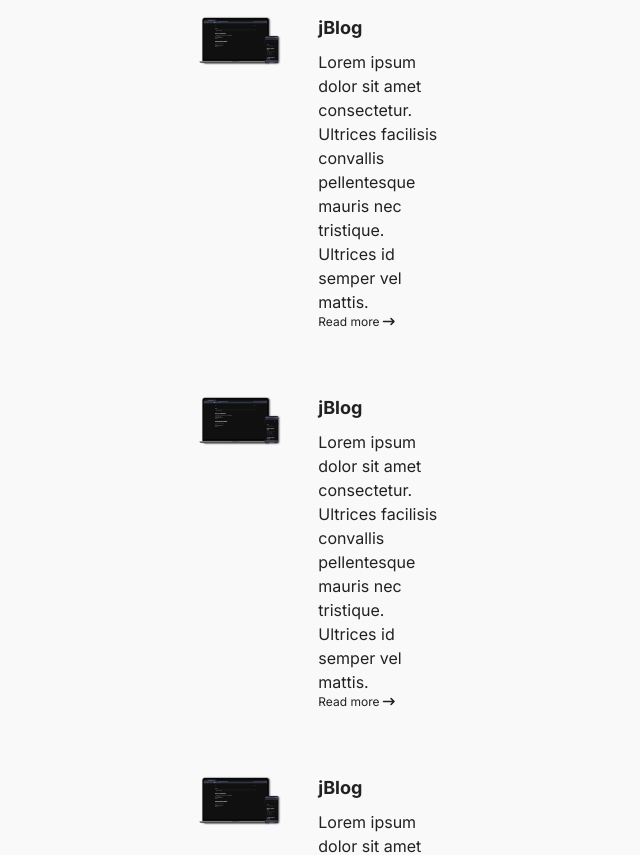
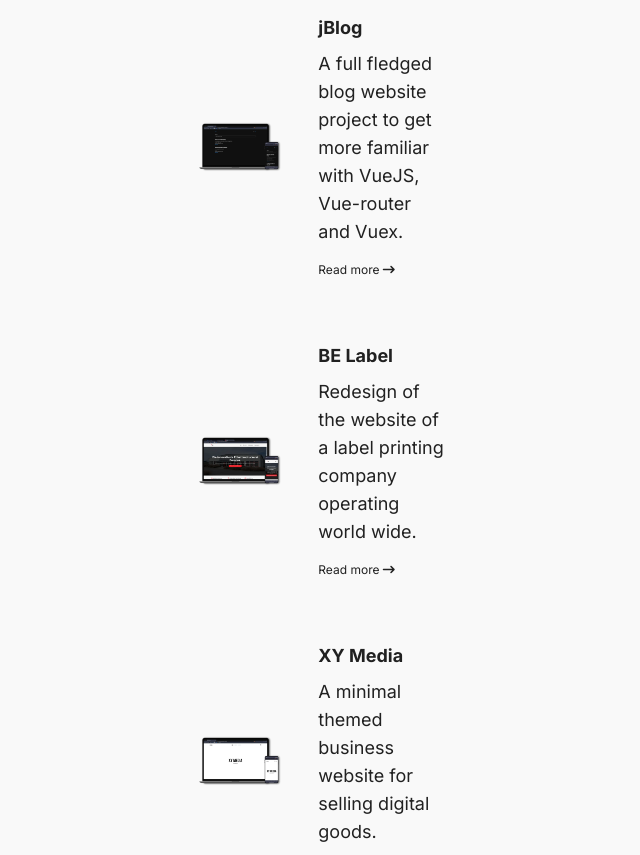
Before and after one commit to Lone1106/clean-portfolio, a Vue app: page /home in a window 1280 px wide. Shown: the part 1540-2395 px from the top of the page, without its empty margins (306-946 px from the left). Built offline with nearby package versions, Linux system fonts and the light colour scheme.

Commit message:
added basuc store data for projcts and started consuming it on the landing page

```diff
--- a/src/components/landing/AboveFolds.vue
+++ b/src/components/landing/AboveFolds.vue
@@ -1,6 +1,6 @@
 <template>
 	<section class="w-full">
-		<figure class="py-36 flex flex-col gap-12">
+		<figure class="py-8 md:py-36 flex flex-col gap-12">
 			<div>
 				<h1
 					class="text-4xl md:text-5xl leading-[1.15] md:leading-[1.15] font-bold mb-4"
--- a/src/components/landing/ProjectItem.vue
+++ b/src/components/landing/ProjectItem.vue
@@ -1,26 +1,35 @@
 <template>
-	<figure class="flex items-strech justify-between w-full">
-		<div class="w-2/4">
-			<img :src="Dummy" alt="dummy image" class="-translate-x-8" />
+	<figure
+		class="flex flex-col md:flex-row items-center justify-between w-full"
+	>
+		<div class="w-full mb-4 md:mb-0 md:w-2/4">
+			<img :src="image" :alt="alt" class="-translate-x-8" />
 		</div>
 
-		<div class="w-2/3 flex flex-col justify-between">
-			<div>
-				<h4 class="text-lg font-bold mb-2">jBlog</h4>
-				<p>
-					Lorem ipsum dolor sit amet consectetur. Ultrices facilisis
-					convallis pellentesque mauris nec tristique. Ultrices id semper
-					vel mattis.
+		<div class="w-full md:w-2/3 flex flex-col justify-between">
+			<div class="mb-4">
+				<h4 class="text-lg font-bold mb-2">{{ title }}</h4>
+				<p class="text-base md:text-lg">
+					{{ shortDescr }}
 				</p>
 			</div>
 
-			<a href="" class="text-xs"
+			<router-link :to="link" class="text-xs"
 				>Read more <i class="fa-solid fa-arrow-right-long"></i
-			></a>
+			></router-link>
 		</div>
 	</figure>
 </template>
 
 <script setup>
-	import Dummy from "../../assets/jBlog.webp";
+	const props = defineProps([
+		"id",
+		"slug",
+		"title",
+		"shortDescr",
+		"image",
+		"alt",
+	]);
+
+	const link = `/project/${props.slug}`;
 </script>
--- a/src/components/landing/Projects.vue
+++ b/src/components/landing/Projects.vue
@@ -2,13 +2,23 @@
 	<section class="py-12" id="projects">
 		<h2 class="font-bold text-4xl mb-10">My recent projects</h2>
 		<div class="flex flex-col gap-16">
-			<project-item></project-item>
-			<project-item></project-item>
-			<project-item></project-item>
+			<project-item
+				v-for="p in projects"
+				:title="p.title"
+				:shortDescr="p.shortDescr"
+				:image="p.image"
+				:alt="p.altText"
+				:slug="p.slug"
+			></project-item>
 		</div>
 	</section>
 </template>
 
 <script setup>
+	import { useStore } from "vuex";
 	import ProjectItem from "./ProjectItem.vue";
+
+	const store = useStore();
+
+	const projects = store.getters["projects/getAllProjects"];
 </script>
--- a/src/components/layout/TheHeader.vue
+++ b/src/components/layout/TheHeader.vue
@@ -1,10 +1,14 @@
 <template>
 	<header class="w-full flex items-center justify-between py-8">
 		<div>
+			<router-link to="/">
 				<img :src="Logo" alt="RJ Logo" class="w-6" />
+			</router-link>
 		</div>
+
+		<div class="flex justify-end items-center gap-6">
 			<div class="hidden lg:block">
-			<ul class="flex justify-end items-center gap-4 text-dark">
+				<ul class="flex justify-end items-center gap-4">
 					<li>
 						<router-link to="/">Home</router-link>
 					</li>
@@ -16,8 +20,17 @@
 					</li>
 				</ul>
 			</div>
+
+			<div class="cursor-pointer">
+				<i class="fa-solid fa-moon fa-lg"></i>
+				<!-- <i class="fa-solid fa-sun fa-lg"></i> -->
+			</div>
+
 			<div class="block lg:hidden cursor-pointer">
-			<i class="fa-solid text-dark fa-bars-staggered fa-xl rotate-180"></i>
+				<i
+					class="fa-solid text-dark fa-bars-staggered fa-xl rotate-180"
+				></i>
+			</div>
 		</div>
 	</header>
 </template>
--- a/src/components/notFound/NotFound.vue
+++ b/src/components/notFound/NotFound.vue
@@ -1 +1,18 @@
-<template>Page not found</template>
+<template>
+	<section
+		class="h-[75vh] py-12 flex flex-col text-center justify-center items-center"
+	>
+		<h2 class="font-bold text-4xl mb-10">
+			Seems like this page doesnt exist.
+		</h2>
+		<h4 class="text-lg font-bold mb-2">Maybe try one of these:</h4>
+		<ul class="flex gap-4 justify-center items-center">
+			<li>
+				<router-link to="/">Home</router-link>
+			</li>
+			<li>
+				<router-link to="/profile">Profile</router-link>
+			</li>
+		</ul>
+	</section>
+</template>
--- a/src/components/profile/Profile.vue
+++ b/src/components/profile/Profile.vue
@@ -1,6 +1,6 @@
 <template>
-	<section class="py-12">
-		<div class="mb-16">
+	<section class="py-12 flex flex-col gap-16">
+		<div>
 			<h2 class="font-bold text-4xl mb-10">Profile</h2>
 			<p class="text-base md:text-lg">
 				Lorem ipsum dolor sit amet consectetur. Sit sollicitudin justo odio
@@ -12,6 +12,40 @@
 				nulla mauris amet. Eget faucibus quam viverra augue. Viverra lorem
 				interdum malesuada pellentesque vel.
 			</p>
+		</div>
+
+		<div>
+			<div class="flex justify-between items-center gap-12 flex-wrap">
+				<div>
+					<h3 class="text-2xl font-bold mb-4">Tech</h3>
+					<ul class="list-disc ml-4 text-base md:text-lg">
+						<li>HTML/CSS</li>
+						<li>Tailwind</li>
+						<li>React</li>
+						<li>Vue</li>
+					</ul>
+				</div>
+
+				<div>
+					<h3 class="text-2xl font-bold mb-4">Software</h3>
+					<ul class="list-disc ml-4 text-base md:text-lg">
+						<li>Adobe illustrator</li>
+						<li>Adobe Photoshop</li>
+						<li>Artpro</li>
+						<li>Packedge</li>
+					</ul>
+				</div>
+
+				<div>
+					<h3 class="text-2xl font-bold mb-4">Language</h3>
+					<ul class="list-disc ml-4 text-base md:text-lg">
+						<li>German (native)</li>
+						<li>English(fluent)</li>
+						<li>Japanese (N3)</li>
+						<li>Spanish (A1)</li>
+					</ul>
+				</div>
+			</div>
 		</div>
 
 		<div>
--- a/src/components/project/Project.vue
+++ b/src/components/project/Project.vue
@@ -1 +1,63 @@
-<template>one project</template>
+<template>
+	<section class="py-12">
+		<div class="w-full mb-12">
+			<img :src="Dummy" alt="dummy image" class="w-full" />
+		</div>
+
+		<div class="flex flex-col gap-16">
+			<div>
+				<h2 class="font-bold text-4xl mb-10">jBlog - Blog website</h2>
+				<a href="" class="text-xl">
+					Live preview <i class="fa-solid fa-arrow-right-long"></i>
+				</a>
+			</div>
+
+			<div>
+				<h3 class="text-2xl font-bold mb-4">Description</h3>
+				<p class="text-base md:text-lg">
+					Lorem ipsum dolor sit amet consectetur. Ipsum orci mattis sit sed
+					lorem. Ultrices placerat pulvinar lectus vestibulum adipiscing
+					pellentesque phasellus. Ipsum nullam in at blandit molestie
+					mollis ullamcorper. Suspendisse aliquam orci neque fusce in
+					aliquet odio gravida. Non nulla tortor ut scelerisque. Lorem
+					ipsum dolor sit amet consectetur. Ipsum orci mattis sit sed
+					lorem. Ultrices placerat pulvinar lectus vestibulum adipiscing
+					pellentesque phasellus. Ipsum nullam in at blandit molestie
+					mollis ullamcorper. Suspendisse aliquam orci neque fusce in
+					aliquet odio gravida. Non nulla tortor ut scelerisque.
+				</p>
+			</div>
+
+			<div>
+				<h3 class="text-2xl font-bold mb-4">Project goals</h3>
+				<p class="text-base md:text-lg">
+					Lorem ipsum dolor sit amet consectetur. Ipsum orci mattis sit sed
+					lorem. Ultrices placerat pulvinar lectus vestibulum adipiscing
+					pellentesque phasellus. Ipsum nullam in at blandit molestie
+					mollis ullamcorper. Suspendisse aliquam orci neque fusce in
+					aliquet odio gravida. Non nulla tortor ut scelerisque. Lorem
+					ipsum dolor sit amet consectetur. Ipsum orci mattis sit sed
+					lorem. Ultrices placerat pulvinar lectus vestibulum adipiscing
+					pellentesque phasellus. Ipsum nullam in at blandit molestie
+					mollis ullamcorper. Suspendisse aliquam orci neque fusce in
+					aliquet odio gravida. Non nulla tortor ut scelerisque.
+				</p>
+			</div>
+
+			<div>
+				<h3 class="text-2xl font-bold mb-4">Technical info</h3>
+				<ul class="list-disc ml-4">
+					<li>Tailwind CSS</li>
+					<li>Vue</li>
+				</ul>
+			</div>
+		</div>
+	</section>
+
+	<cta></cta>
+</template>
+
+<script setup>
+	import Dummy from "../../assets/jBlog.webp";
+	import Cta from "../cta/CTA.vue";
+</script>
--- a/src/router.js
+++ b/src/router.js
@@ -12,7 +12,7 @@ const router = createRouter({
 		{ path: "/", redirect: "/home" },
 		{ path: "/home", component: Home },
 		{ path: "/profile", component: Profile },
-		{ path: "/project/:porjectId", component: Project, props: true },
+		{ path: "/project/:projectId", component: Project, props: true },
 		{ path: "/:notFound(.*)", component: NotFound },
 	],
 });
--- a/src/store/modules/projects/getters.js
+++ b/src/store/modules/projects/getters.js
@@ -1 +1,5 @@
-export default {};
+export default {
+	getAllProjects(state) {
+		return state.projects;
+	},
+};
--- a/src/store/modules/projects/index.js
+++ b/src/store/modules/projects/index.js
@@ -1,9 +1,58 @@
 import getters from "./getters.js";
+
+import jBlog from "../../../assets/jBlog.webp";
+import BeLabel from "../../../assets/BEredesign.webp";
+import XyMedia from "../../../assets/XY-Media.webp";
 
 export default {
 	namespaced: true,
 	state() {
-		return {};
+		return {
+			projects: [
+				{
+					id: 1,
+					slug: "jblog",
+					image: jBlog,
+					altText: "jBlog Mockup",
+					title: "jBlog",
+					linkType: "live",
+					link: "",
+					shortDescr:
+						"A full fledged blog website project to get more familiar with VueJS, Vue-router and Vuex.",
+					description: "",
+					goals: "",
+					techInfo: [],
+				},
+				{
+					id: 2,
+					slug: "be-label",
+					image: BeLabel,
+					altText: "BE Label Mockup",
+					title: "BE Label",
+					linkType: "live",
+					link: "",
+					shortDescr:
+						"Redesign of the website of a label printing company operating world wide.",
+					description: "",
+					goals: "",
+					techInfo: [],
+				},
+				{
+					id: 3,
+					slug: "xy-media",
+					image: XyMedia,
+					altText: "XY Media Mockup",
+					title: "XY Media",
+					linkType: "live",
+					link: "",
+					shortDescr:
+						"A minimal themed business website for selling digital goods.",
+					description: "",
+					goals: "",
+					techInfo: [],
+				},
+			],
+		};
 	},
 	getters,
 };
```
Lines whose indentation alone changed are shown as unchanged.
